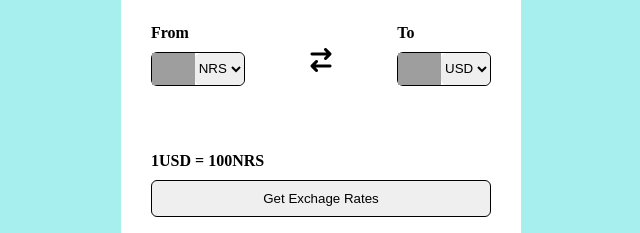
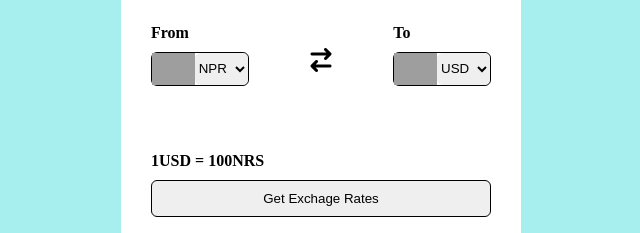
Before and after one commit to swornimthapa/currency-converter, a plain HTML site: page index.html in a window 1280 px wide. Shown: the part 346-579 px from the top of the page, 319-959 px from the left. Drawn offline with Linux system fonts and the light colour scheme; grey boxes are pictures that could not be loaded.

Commit message:
flag update done

```diff
--- /dev/null
+++ b/codes.js
@@ -0,0 +1,161 @@
+const countryList = {
+    AED: "AE",
+    AFN: "AF",
+    XCD: "AG",
+    ALL: "AL",
+    AMD: "AM",
+    ANG: "AN",
+    AOA: "AO",
+    AQD: "AQ",
+    ARS: "AR",
+    AUD: "AU",
+    AZN: "AZ",
+    BAM: "BA",
+    BBD: "BB",
+    BDT: "BD",
+    XOF: "BE",
+    BGN: "BG",
+    BHD: "BH",
+    BIF: "BI",
+    BMD: "BM",
+    BND: "BN",
+    BOB: "BO",
+    BRL: "BR",
+    BSD: "BS",
+    NOK: "BV",
+    BWP: "BW",
+    BYR: "BY",
+    BZD: "BZ",
+    CAD: "CA",
+    CDF: "CD",
+    XAF: "CF",
+    CHF: "CH",
+    CLP: "CL",
+    CNY: "CN",
+    COP: "CO",
+    CRC: "CR",
+    CUP: "CU",
+    CVE: "CV",
+    CYP: "CY",
+    CZK: "CZ",
+    DJF: "DJ",
+    DKK: "DK",
+    DOP: "DO",
+    DZD: "DZ",
+    ECS: "EC",
+    EEK: "EE",
+    EGP: "EG",
+    ETB: "ET",
+    EUR: "FR",
+    FJD: "FJ",
+    FKP: "FK",
+    GBP: "GB",
+    GEL: "GE",
+    GGP: "GG",
+    GHS: "GH",
+    GIP: "GI",
+    GMD: "GM",
+    GNF: "GN",
+    GTQ: "GT",
+    GYD: "GY",
+    HKD: "HK",
+    HNL: "HN",
+    HRK: "HR",
+    HTG: "HT",
+    HUF: "HU",
+    IDR: "ID",
+    ILS: "IL",
+    INR: "IN",
+    IQD: "IQ",
+    IRR: "IR",
+    ISK: "IS",
+    JMD: "JM",
+    JOD: "JO",
+    JPY: "JP",
+    KES: "KE",
+    KGS: "KG",
+    KHR: "KH",
+    KMF: "KM",
+    KPW: "KP",
+    KRW: "KR",
+    KWD: "KW",
+    KYD: "KY",
+    KZT: "KZ",
+    LAK: "LA",
+    LBP: "LB",
+    LKR: "LK",
+    LRD: "LR",
+    LSL: "LS",
+    LTL: "LT",
+    LVL: "LV",
+    LYD: "LY",
+    MAD: "MA",
+    MDL: "MD",
+    MGA: "MG",
+    MKD: "MK",
+    MMK: "MM",
+    MNT: "MN",
+    MOP: "MO",
+    MRO: "MR",
+    MTL: "MT",
+    MUR: "MU",
+    MVR: "MV",
+    MWK: "MW",
+    MXN: "MX",
+    MYR: "MY",
+    MZN: "MZ",
+    NAD: "NA",
+    XPF: "NC",
+    NGN: "NG",
+    NIO: "NI",
+    NPR: "NP",
+    NZD: "NZ",
+    OMR: "OM",
+    PAB: "PA",
+    PEN: "PE",
+    PGK: "PG",
+    PHP: "PH",
+    PKR: "PK",
+    PLN: "PL",
+    PYG: "PY",
+    QAR: "QA",
+    RON: "RO",
+    RSD: "RS",
+    RUB: "RU",
+    RWF: "RW",
+    SAR: "SA",
+    SBD: "SB",
+    SCR: "SC",
+    SDG: "SD",
+    SEK: "SE",
+    SGD: "SG",
+    SKK: "SK",
+    SLL: "SL",
+    SOS: "SO",
+    SRD: "SR",
+    STD: "ST",
+    SVC: "SV",
+    SYP: "SY",
+    SZL: "SZ",
+    THB: "TH",
+    TJS: "TJ",
+    TMT: "TM",
+    TND: "TN",
+    TOP: "TO",
+    TRY: "TR",
+    TTD: "TT",
+    TWD: "TW",
+    TZS: "TZ",
+    UAH: "UA",
+    UGX: "UG",
+    USD: "US",
+    UYU: "UY",
+    UZS: "UZ",
+    VEF: "VE",
+    VND: "VN",
+    VUV: "VU",
+    YER: "YE",
+    ZAR: "ZA",
+    ZMK: "ZM",
+    ZWD: "ZW",
+  };
--- a/index.html
+++ b/index.html
@@ -17,9 +17,8 @@
                 <p>From</p>
                 <div class="select-container">
                     <img src="https://flagsapi.com/NP/shiny/64.png" alt="flag">
-                    <select id="">
-                        <option value="NE">NRS</option>
-                        <option value="US">USD</option>
+                    <select id="from-select">
+
                     </select>
                 </div>
             </div>
@@ -28,9 +27,8 @@
                 <p>To</p>
                 <div class="select-container">
                     <img src="https://flagsapi.com/US/shiny/64.png" alt="flag">
-                    <select id="">
-                        <option value="US">USD</option>
-                        <option value="NE">NRS</option>
+                    <select id="to-select">
+
                     </select>
                 </div>
             </div>
@@ -39,5 +37,7 @@
         <p id="exchageRate">1USD = 100NRS</p>
         <button type="submit">Get Exchage Rates</button>
     </div>
+    <script src="./codes.js"></script>
+    <script src="./main.js"></script>
 </body>
 </html>
--- a/main.js
+++ b/main.js
@@ -0,0 +1,31 @@
+const flagBaseUrl = "https://flagsapi.com/BE/flat/64.png";
+const selectAll = document.querySelectorAll("select");
+// const flagImage = document.querySelectorAll(".select-container img");
+// console.log(flagImage);
+// let previousElementSibling;
+for(let select of selectAll){
+    // console.log(select);
+    for(let currencyCode in countryList){
+        let newOption = document.createElement("option");
+        newOption.value = currencyCode;
+        newOption.textContent = currencyCode;
+        select.appendChild(newOption);
+        if(select.id == "from-select"){
+            select.value = "NPR";
+        }else if(select.id == "to-select"){
+            select.value = "USD";
+        }
+    }
+    select.addEventListener("change",(event)=>{
+        // console.log(event.target);
+        updateFlag(event.target,select);
+    })
+}
+
+
+function updateFlag(option,select){
+    let image = select.previousElementSibling;
+    console.log(image);
+    console.log(countryList[option.value]);
+    image.src = `https://flagsapi.com/${countryList[option.value]}/flat/64.png`;
+}
```
